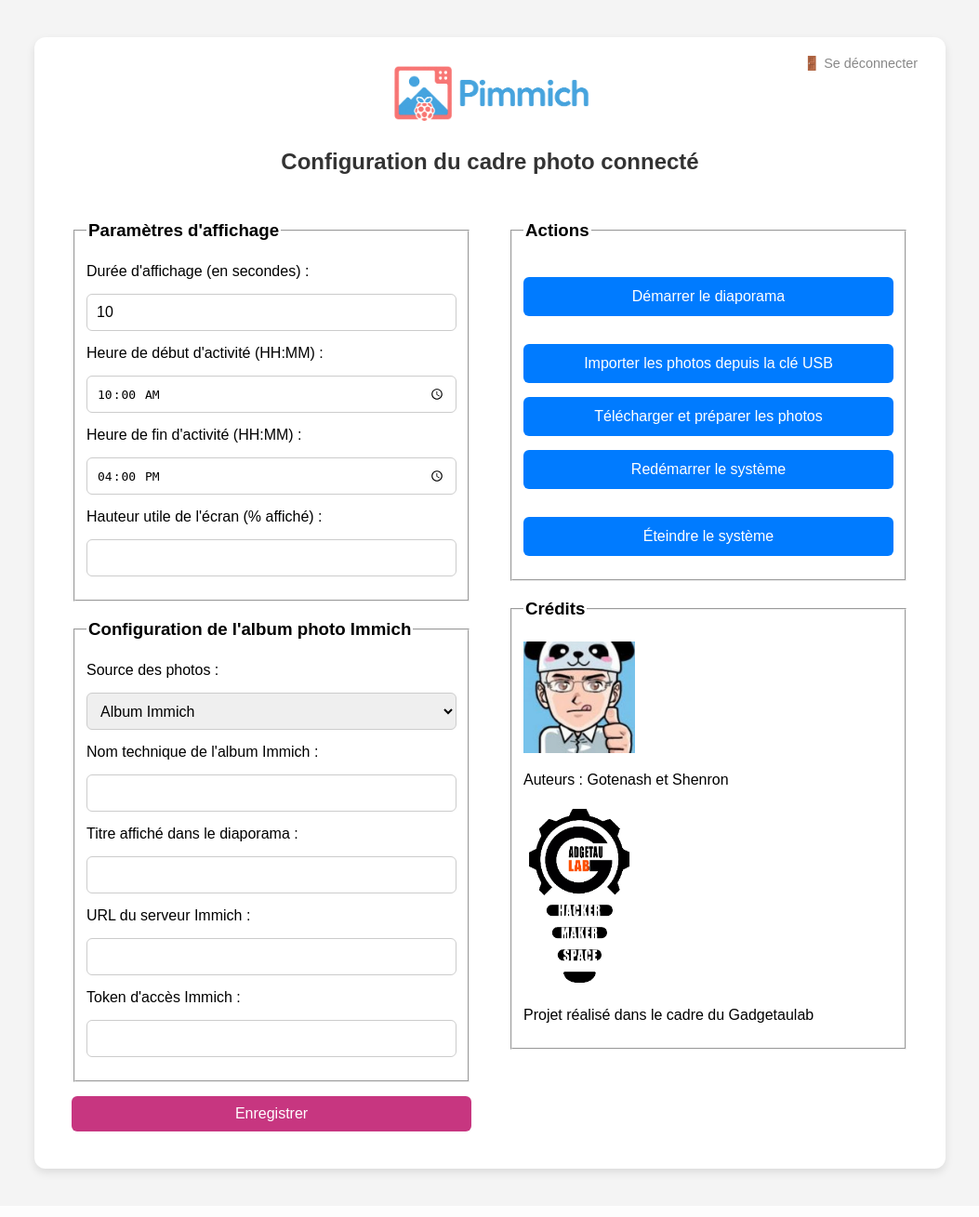
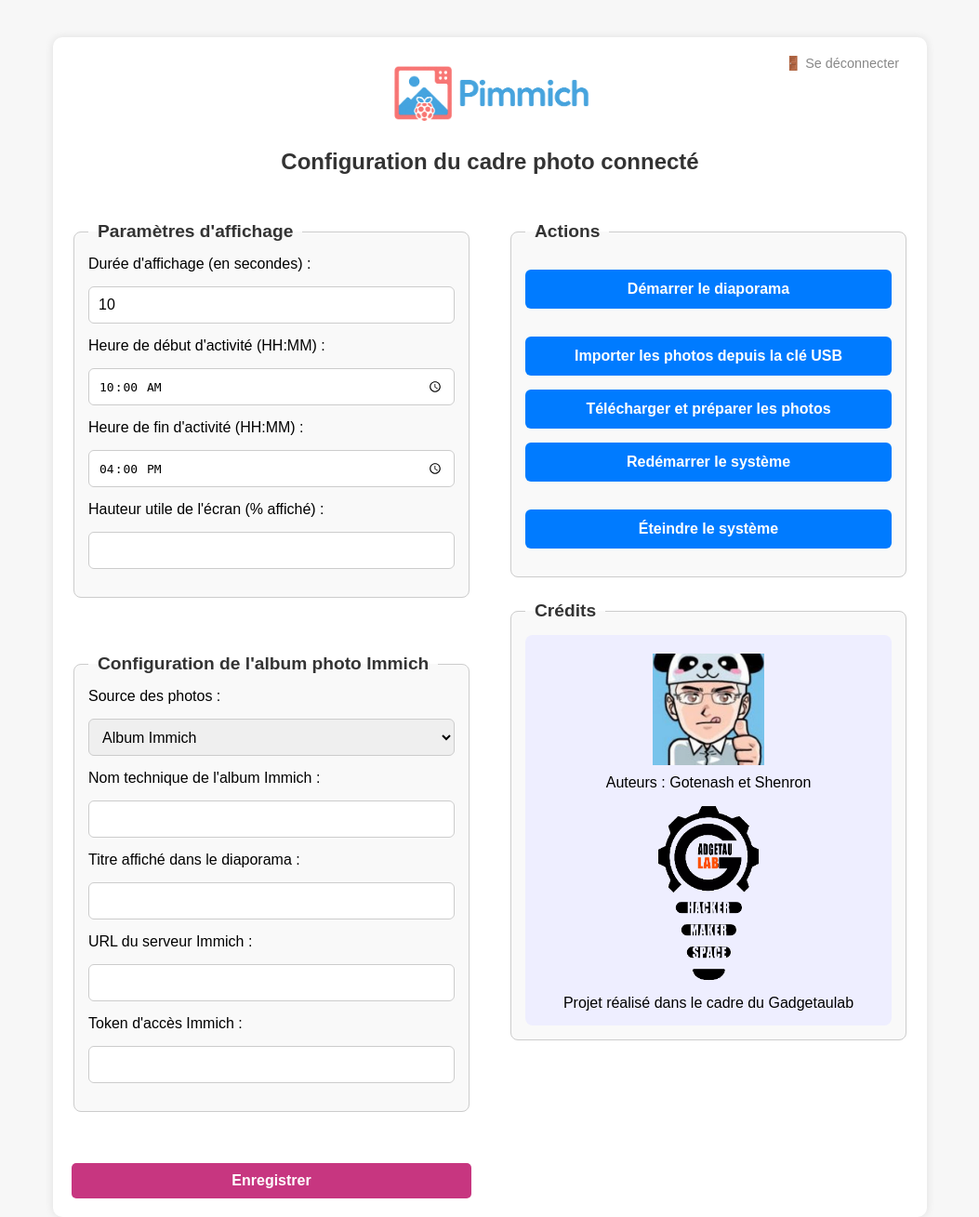
Before and after one commit to gotenash/Pimmich, a Flask app: page /configure in a window 1280 px wide. Shown: the whole page at 93% size, without its empty margins (113-1166 px from the left). Before the commit the page ends 1266 px from the top, so only its background shows below. Run offline with Flask 3, Linux system fonts and the light colour scheme; the visitor is signed in with stand-in values (Sample User, id 1).

Commit message:
Update styles.css

```diff
--- a/static/styles.css
+++ b/static/styles.css
@@ -1,3 +1,112 @@
+.config-container {
+    display: flex;
+    gap: 40px;
+    margin-top: 20px;
+}
+
+.config-left, .config-right {
+    flex: 1;
+}
+
+.photo-preview {
+    display: flex;
+    flex-wrap: wrap;
+    gap: 10px;
+    justify-content: flex-start;
+    padding-top: 10px;
+}
+.photo-gallery {
+  display: flex;
+  flex-wrap: wrap;
+  gap: 10px;
+  justify-content: center;
+  margin-top: 20px;
+}
+
+.thumbnail {
+  transition: transform 0.3s ease;
+}
+
+.thumbnail:hover {
+  transform: scale(1.1);
+  z-index: 10;
+}
+
+.thumbnail {
+  position: relative;
+  width: 150px;
+  height: 100px;
+  overflow: hidden;
+  border-radius: 8px;
+  border: 2px solid #ccc;
+  box-shadow: 2px 2px 6px rgba(0,0,0,0.2);
+  background: #f0f0f0;
+}
+
+.thumbnail img {
+  width: 100%;
+  height: 100%;
+  object-fit: cover;
+  display: block;
+}
+
+.delete-button {
+  position: absolute;
+  top: 4px;
+  right: 4px;
+  background: red;
+  color: white;
+  border: none;
+  border-radius: 50%;
+  cursor: pointer;
+  font-size: 14px;
+  width: 22px;
+  height: 22px;
+  line-height: 20px;
+  text-align: center;
+  padding: 0;
+}
+
+.eye-button {
+  position: absolute;
+  top: 4px;
+  left: 4px;
+  background: blue;
+  color: white;
+  border: none;
+  border-radius: 50%;
+  cursor: pointer;
+  font-size: 14px;
+  width: 22px;
+  height: 22px;
+  line-height: 20px;
+  text-align: center;
+  padding: 0;
+  z-index: 10;
+}
+
+.thumbnail {
+    width: 150px;     /* largeur fixe */
+    height: 100px;    /* hauteur fixe pour garder une grille régulière */
+    object-fit: cover;
+    border-radius: 8px;
+    border: 1px solid #ccc;
+    padding: 3px;
+    box-shadow: 2px 2px 4px rgba(0, 0, 0, 0.2);
+}
+
+fieldset {
+    margin-bottom: 20px;
+    border: 1px solid #aaa;
+    border-radius: 8px;
+    padding: 15px;
+}
+
+legend h3 {
+    margin: 0;
+    font-size: 1.2em;
+}
+
 body {
     font-family: Arial, sans-serif;
     background-color: #f4f4f4;
@@ -147,3 +256,244 @@ button:hover {
     text-decoration: underline;
     color: #333;
 }
+
+.thumbnail {
+  width: 120px;
+  height: auto;
+  margin: 5px;
+  border-radius: 8px;
+  box-shadow: 2px 2px 5px rgba(0, 0, 0, 0.2);
+}
+.photo-preview {
+  display: flex;
+  flex-wrap: wrap;
+  gap: 10px;
+  padding-top: 10px;
+}
+
+.full-width {
+    grid-column: 1 / -1; /* Prend toute la largeur si grille */
+    margin-top: 30px;
+}
+
+fieldset {
+    margin-bottom: 25px;
+    padding: 15px;
+    border-radius: 8px;
+    border: 1px solid #ccc;
+    background-color: #f9f9f9;
+}
+
+legend h3 {
+    margin: 0;
+    font-size: 1.2em;
+    color: #333;
+}
+
+.credits {
+    text-align: center;
+    background-color: #eef;
+    padding: 10px;
+    border-radius: 8px;
+}
+
+.credits img {
+    margin: 10px auto;
+    display: block;
+    max-width: 100%;
+}
+
+.credits p {
+    margin: 5px 0;
+}
+.thumbnail-wrapper {
+    position: relative;
+    width: 150px;
+    height: 100px;
+}
+
+.thumbnail {
+    width: 100%;
+    height: 100%;
+    object-fit: cover;
+    border-radius: 8px;
+    border: 1px solid #ccc;
+    box-shadow: 2px 2px 4px rgba(0, 0, 0, 0.2);
+    transition: transform 0.2s ease;
+}
+.photo-thumbnail {
+  max-height: 100%;
+  max-width: 100%;
+  object-fit: contain;
+  display: block;
+}
+.photo-box {
+  height: 160px;
+  width: 100%;
+  display: flex;
+  justify-content: center;
+  align-items: center;
+  overflow: hidden;
+  border-radius: 8px;
+  background-color: white;
+  box-shadow: 0 0 5px rgba(0,0,0,0.1);
+  position: relative;
+}
+.thumbnail:hover {
+    transform: scale(1.05);
+}
+
+.delete-icon {
+    position: absolute;
+    top: 4px;
+    right: 4px;
+    background-color: #ff4444;
+    color: white;
+    border-radius: 50%;
+    padding: 4px 7px;
+    font-weight: bold;
+    cursor: pointer;
+    font-size: 12px;
+    box-shadow: 1px 1px 3px rgba(0,0,0,0.3);
+    transition: background-color 0.2s ease;
+}
+
+.delete-icon:hover {
+    background-color: #cc0000;
+}
+body {
+    font-family: Arial, sans-serif;
+    background-color: #f7f7f7;
+    margin: 0;
+    padding: 0;
+}
+
+.container {
+    max-width: 900px;
+    margin: auto;
+    padding: 20px;
+    background-color: #fff;
+    border-radius: 10px;
+    margin-top: 40px;
+    box-shadow: 0 0 10px rgba(0, 0, 0, 0.1);
+}
+
+.logo {
+    height: 80px;
+    display: block;
+    margin: 0 auto 20px;
+}
+
+h1 {
+    text-align: center;
+    color: #444;
+    margin-bottom: 30px;
+}
+
+form {
+    display: flex;
+    flex-direction: column;
+    gap: 15px;
+}
+
+fieldset {
+    border: 1px solid #ccc;
+    border-radius: 8px;
+    padding: 15px;
+    margin-top: 20px;
+}
+
+legend {
+    font-weight: bold;
+    padding: 0 10px;
+    color: #333;
+}
+
+input, select, button {
+    padding: 10px;
+    border-radius: 5px;
+    border: 1px solid #ccc;
+}
+
+button {
+    background-color: #007BFF;
+    color: white;
+    font-weight: bold;
+    border: none;
+    cursor: pointer;
+    transition: background-color 0.2s ease;
+}
+
+button:hover {
+    background-color: #0056b3;
+}
+
+.photo-preview-section {
+    margin-top: 30px;
+}
+
+.photo-grid {
+    display: grid;
+    grid-template-columns: repeat(5, 1fr);
+    gap: 12px;
+    margin-top: 10px;
+}
+
+.photo-tile {
+    position: relative;
+    overflow: hidden;
+    border-radius: 8px;
+    box-shadow: 0 2px 6px rgba(0, 0, 0, 0.2);
+    background-color: white;
+    height: 140px;
+    display: flex;
+    align-items: center;
+    justify-content: center;
+}
+
+.photo-tile img {
+    max-width: 100%;
+    max-height: 100%;
+    object-fit: contain;
+    border-radius: 6px;
+}
+
+.delete-button {
+    position: absolute;
+    top: 4px;
+    right: 4px;
+    background: #e53935;
+    border: none;
+    color: white;
+    border-radius: 50%;
+    width: 24px;
+    height: 24px;
+    font-size: 14px;
+    line-height: 24px;
+    text-align: center;
+    cursor: pointer;
+    z-index: 10;
+}
+
+#modal-img {
+    max-width: 90vw;
+    max-height: 90vh;
+    object-fit: contain;
+}
+#modal {
+  z-index: 9999;
+}
+#modal .close-button {
+    position: absolute;
+    top: 16px;
+    right: 16px;
+    z-index: 20;
+    font-size: 28px;
+    color: white;
+    background: rgba(0, 0, 0, 0.4);
+    border: none;
+    border-radius: 50%;
+    width: 36px;
+    height: 36px;
+    cursor: pointer;
+}
```
